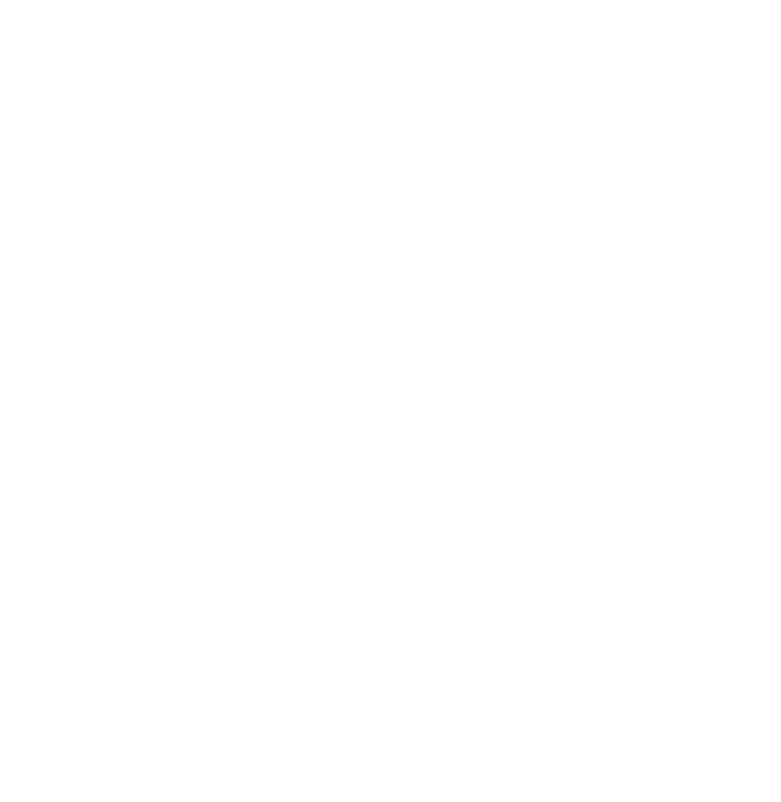
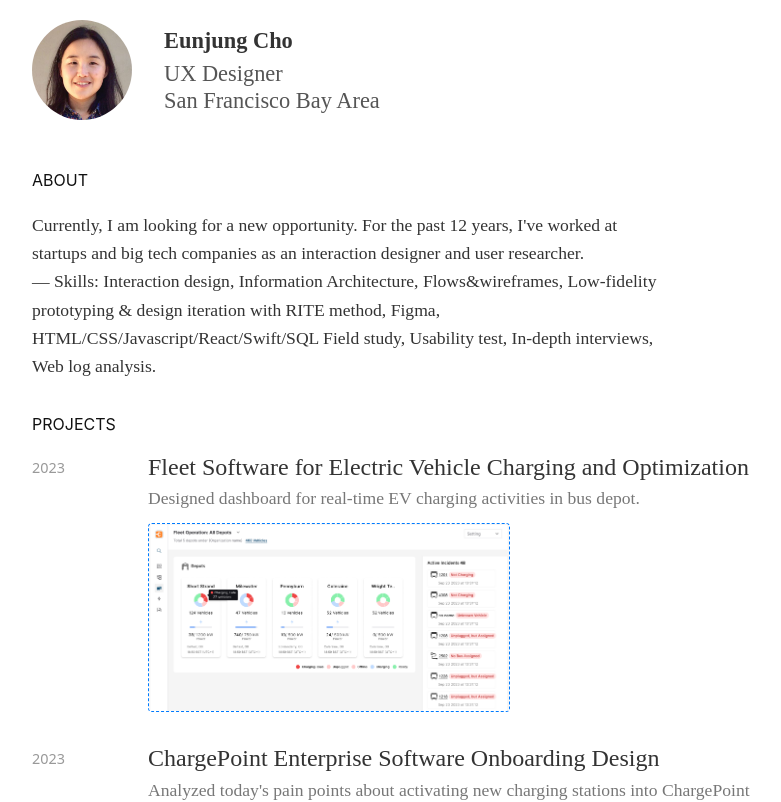
Before and after one commit to echo27713/portfolio, a React (Create React App) app: page / in a window 1280 px wide. Shown: the top 802 px of the page, without its empty margins (248-1029 px from the left). Built offline with nearby package versions, Linux system fonts and the light colour scheme; a web font is replaced by a local one.

Commit message:
replace BrowseRouter with HashRouter to fix a reloading error in production.

```diff
--- a/src/App.js
+++ b/src/App.js
@@ -1,23 +1,33 @@
 import React from "react";
-import { BrowserRouter as Router, Routes, Route } from "react-router-dom";
+import { HashRouter, Routes, Route } from "react-router-dom";
 import HomePage from "./pages/HomePage";
 import ProjectDetailPage from "./pages/ProjectDetailPage";
 
 const App = () => {
   return (
-    // <Router basename="/portfolio">
-    <Router
+    // <Router
+    //   basename={
+    //     process.env.NODE_ENV === "production"
+    //       ? process.env.PUBLIC_URL
+    //       : "/portfolio" // ensure you include the leading slash if needed
+    //   }
+    // >
+    //   <Routes>
+    //     <Route path="/" element={<HomePage />} />
+    //     <Route path="/projects/:id" element={<ProjectDetailPage />} />
+    //   </Routes>
+    // </Router>
+
+    <HashRouter
       basename={
-        process.env.NODE_ENV === "production"
-          ? process.env.PUBLIC_URL
-          : "/portfolio" // ensure you include the leading slash if needed
+        process.env.NODE_ENV === "production" ? process.env.PUBLIC_URL : "/"
       }
     >
       <Routes>
         <Route path="/" element={<HomePage />} />
         <Route path="/projects/:id" element={<ProjectDetailPage />} />
       </Routes>
-    </Router>
+    </HashRouter>
   );
 };
 
```
